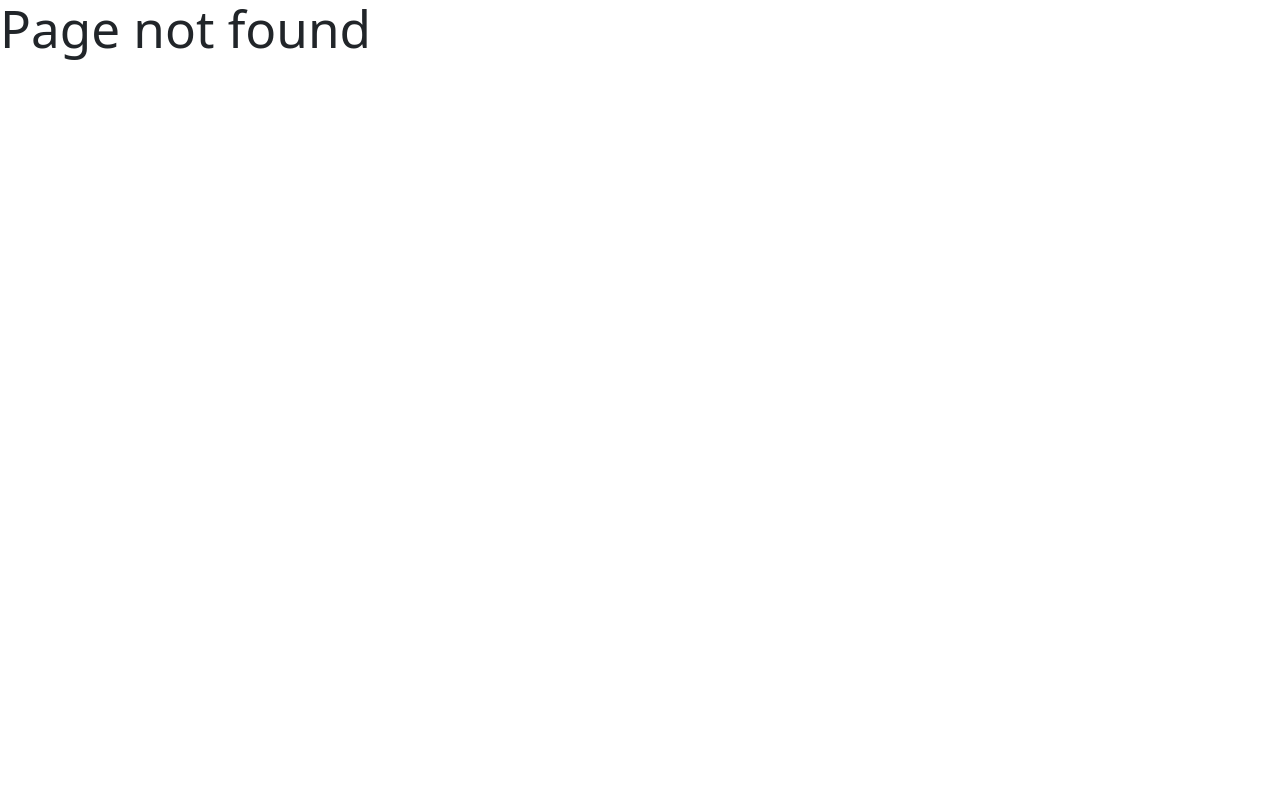
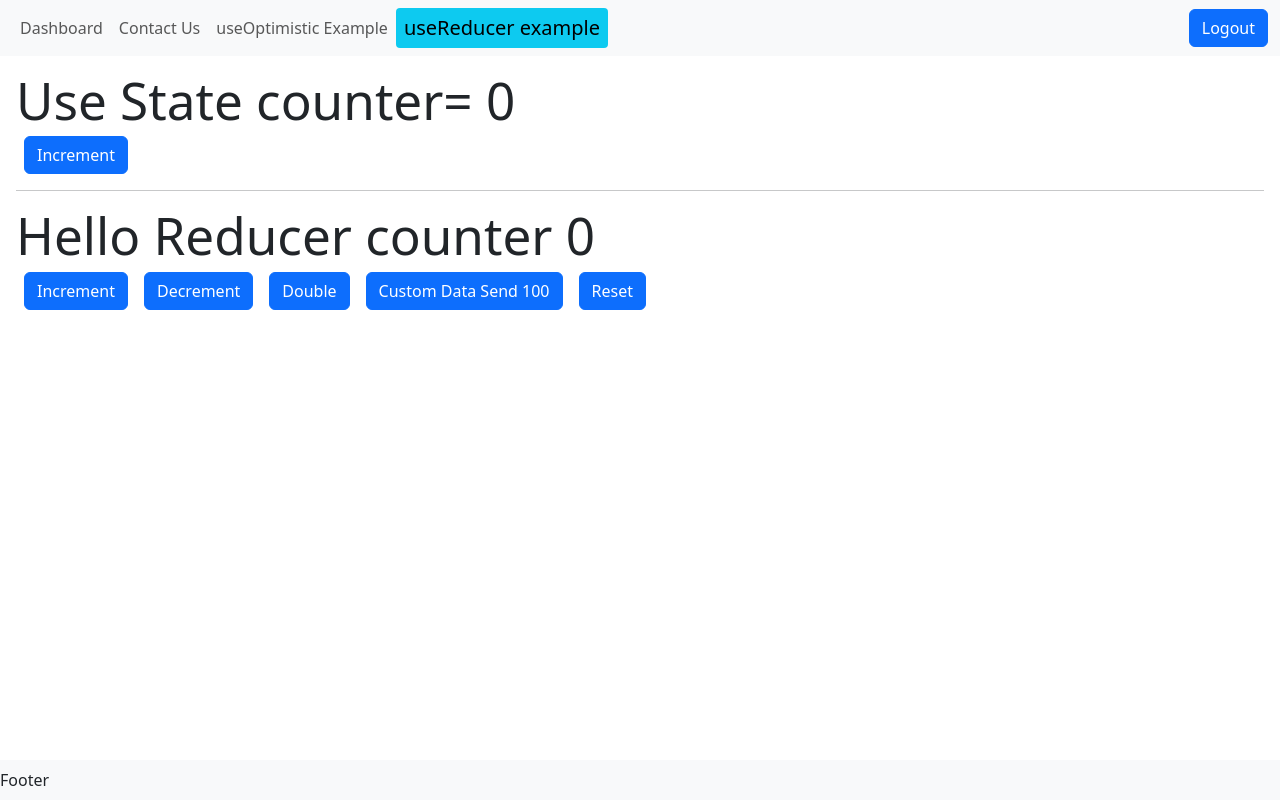
Before and after one commit to manoj30dec/react-evolution, a React (Vite) app: page /reducer-example in a window 1280 px wide. Before the commit this address had no page. Built offline with nearby package versions, Linux system fonts and the light colour scheme; sample sign-in values are in the browser's storage.

Commit message:
reducer example

```diff
--- a/src/App.jsx
+++ b/src/App.jsx
@@ -11,6 +11,7 @@ import Layout from './pages/layout/layout'
 // to apply lazy loading
 const Contactus = lazy(() => import('./pages/contactus/Contactus'))
 const Optimistic = lazy(() => import('./pages/Optimistic/Optimistic'))
+const Reducerexample = lazy(() => import('./pages/reducerexample/Reducerexample'))
 
 function App() {
   return (
@@ -29,6 +30,7 @@ function App() {
             <Route path="/dashboard" element={<Dashboard />} />
             <Route path="/contact-us" element={<Contactus />} />
             <Route path="/useoptimistic-example" element={<Optimistic />} />
+            <Route path="/reducer-example" element={<Reducerexample />} />
           </Route>
         </Route>
 
--- a/src/component/primeheader/Primeheader.jsx
+++ b/src/component/primeheader/Primeheader.jsx
@@ -40,6 +40,16 @@ const Primeheader = () => {
                   useOptimistic Example
                 </NavLink>
               </li>
+              <li className="nav-item">
+                <NavLink
+                  to={"/reducer-example"}
+                  className={({ isActive }) =>
+                    isActive ? "navbar-brand nav-link" : "nav-link"
+                  }
+                >
+                  useReducer example
+                </NavLink>
+              </li>
             </ul>
             <div className="d-flex" role="search">
               {/* <input class="form-control me-2" type="search" placeholder="Search" aria-label="Search" /> */}
--- /dev/null
+++ b/src/pages/reducerexample/Reducerexample.jsx
@@ -0,0 +1,54 @@
+import React, { useReducer, useState } from 'react'
+
+const reducerFn = (state, action) => {
+    switch (action.type) {
+        case 'increment':
+            return { count: state.count + 1 };
+        case 'decreement':
+            return { count: state.count - 1 };
+        case 'double':
+            return { count: state.count * 2 };
+        case 'customdata':
+            return { count: action.customData };
+        case 'reset':
+            return { count: 0 };
+        default:
+            return state;
+    }
+};
+const Reducerexample = () => {
+    const [counter, setCounter] = useState(0);
+
+    const [state, dispatch] = useReducer(reducerFn, { count: 0 });
+    return (
+        <div>
+            <h1>Use State counter= {counter}</h1>
+            <button onClick={() => setCounter(counter + 1)} className="mx-2 btn btn-primary">
+                Increment
+            </button>
+
+            <hr />
+            <h1>Hello Reducer counter {state.count}</h1>
+            <button onClick={() => dispatch({ type: 'increment' })} className="mx-2 btn btn-primary">
+                Increment
+            </button>
+            <button onClick={() => dispatch({ type: 'decreement' })} className="mx-2 btn btn-primary">
+                Decrement
+            </button>
+            <button onClick={() => dispatch({ type: 'double' })} className="mx-2 btn btn-primary">
+                Double
+            </button>
+            <button
+                onClick={() => dispatch({ type: 'customdata', customData: 100 })}
+                className="mx-2 btn btn-primary"
+            >
+                Custom Data Send 100
+            </button>
+            <button onClick={() => dispatch({ type: 'reset' })} className="mx-2 btn btn-primary">
+                Reset
+            </button>
+        </div>
+    )
+}
+
+export default Reducerexample
```
